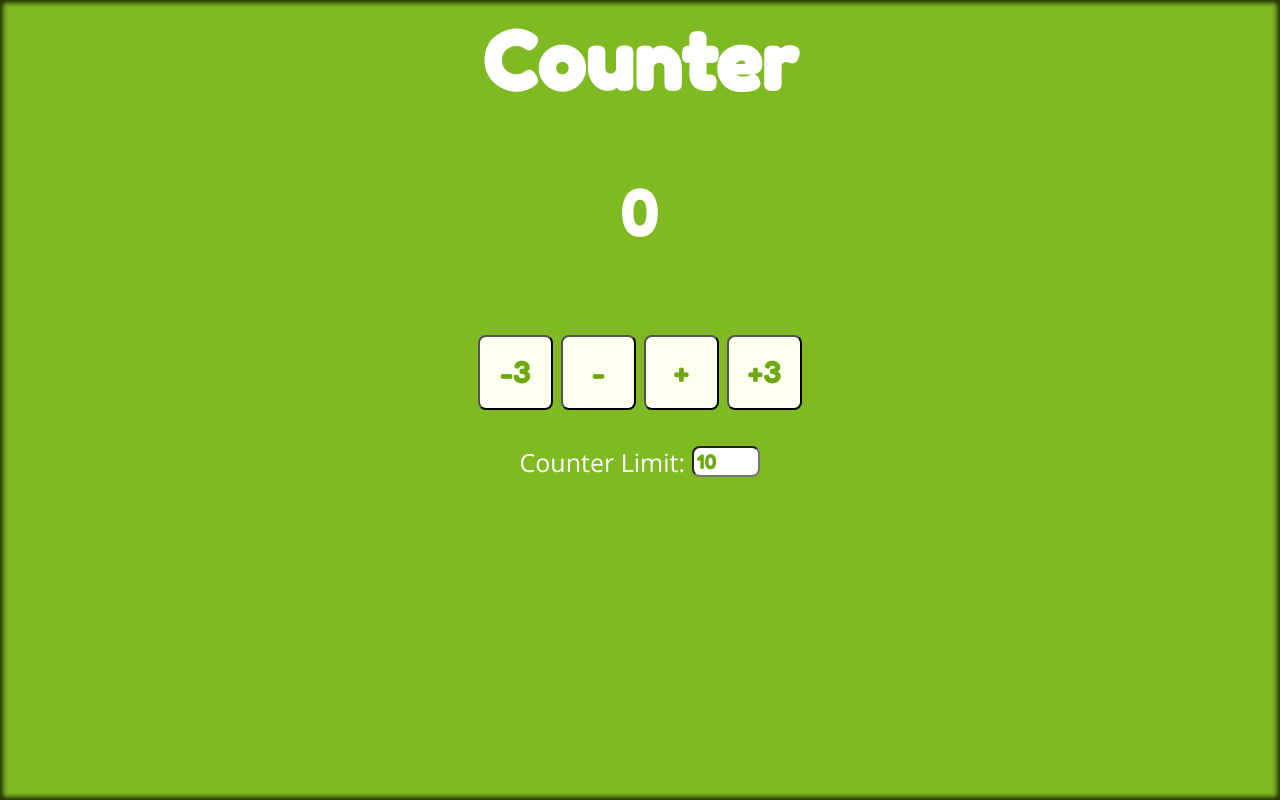
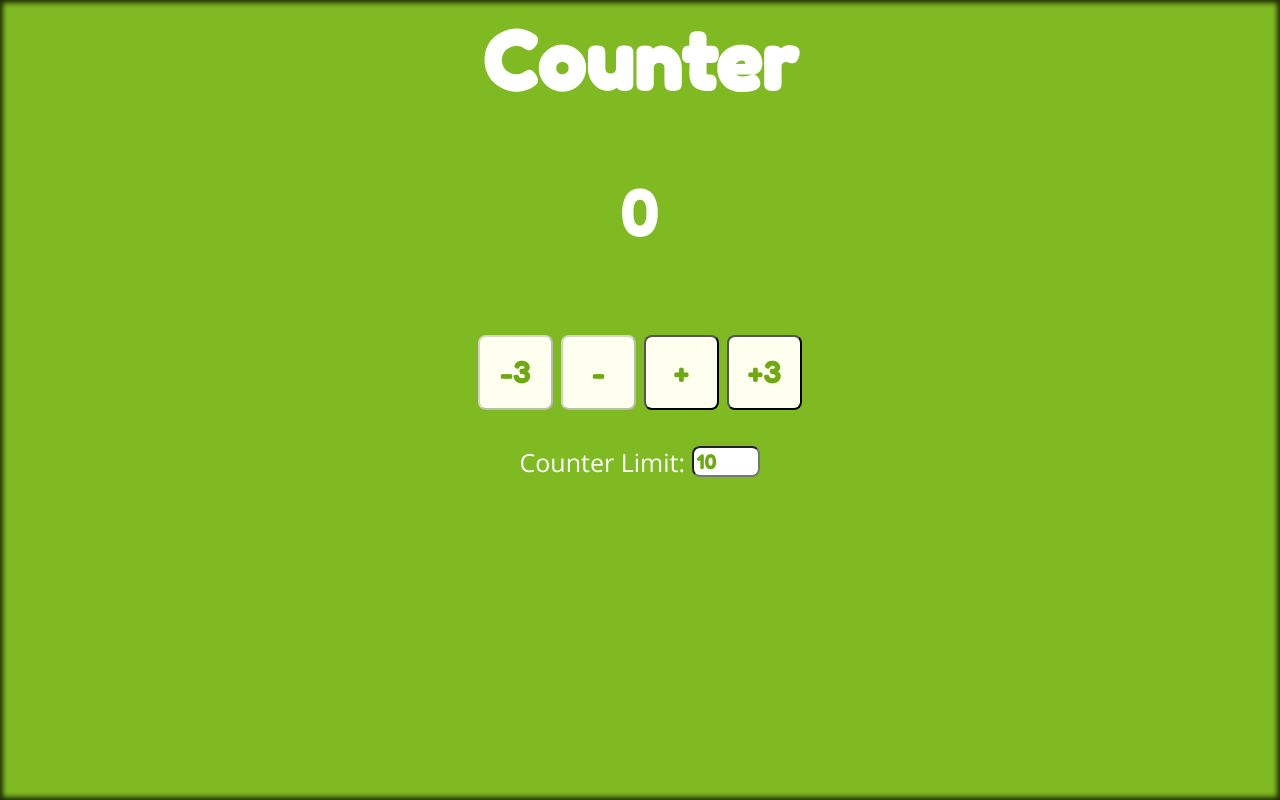
Before and after one commit to richpjames/counter, a React (Create React App) app: page / in a window 1280 px wide. Built offline with nearby package versions, Linux system fonts and the light colour scheme.

Commit message:
add disabled bool to buttons

```diff
--- a/src/Counter/Counter.tsx
+++ b/src/Counter/Counter.tsx
@@ -27,21 +27,39 @@ function Counter() {
       setCount(() => 0);
     }
   };
+  const countBottomBound = count <= 0;
+  const countUpperBound = count >= upperBound;
   return (
     <CounterContainer>
       <Title>Counter</Title>
       <Count title="counter">{count}</Count>
       <ButtonsContainer>
-        <Button label="decrement by 3" onClick={() => decrementCount(3)}>
+        <Button
+          label="decrement by 3"
+          onClick={() => decrementCount(3)}
+          disabled={countBottomBound}
+        >
           -3
         </Button>
-        <Button label="decrement" onClick={() => decrementCount(1)}>
+        <Button
+          label="decrement"
+          onClick={() => decrementCount(1)}
+          disabled={countBottomBound}
+        >
           -
         </Button>
-        <Button label="increment" onClick={() => incrementCount(1)}>
+        <Button
+          label="increment"
+          onClick={() => incrementCount(1)}
+          disabled={countUpperBound}
+        >
           +
         </Button>
-        <Button label="increment by 3" onClick={() => incrementCount(3)}>
+        <Button
+          label="increment by 3"
+          onClick={() => incrementCount(3)}
+          disabled={countUpperBound}
+        >
           +3
         </Button>
       </ButtonsContainer>
```
